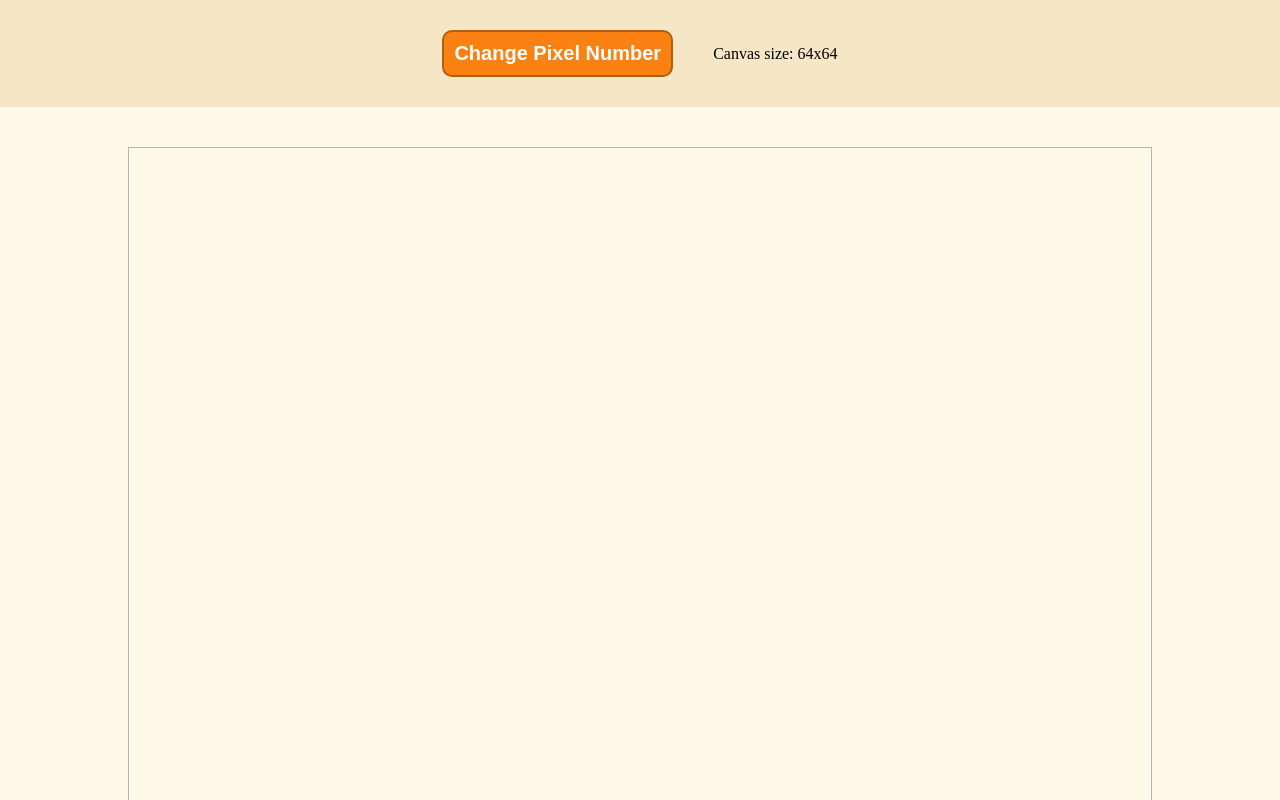
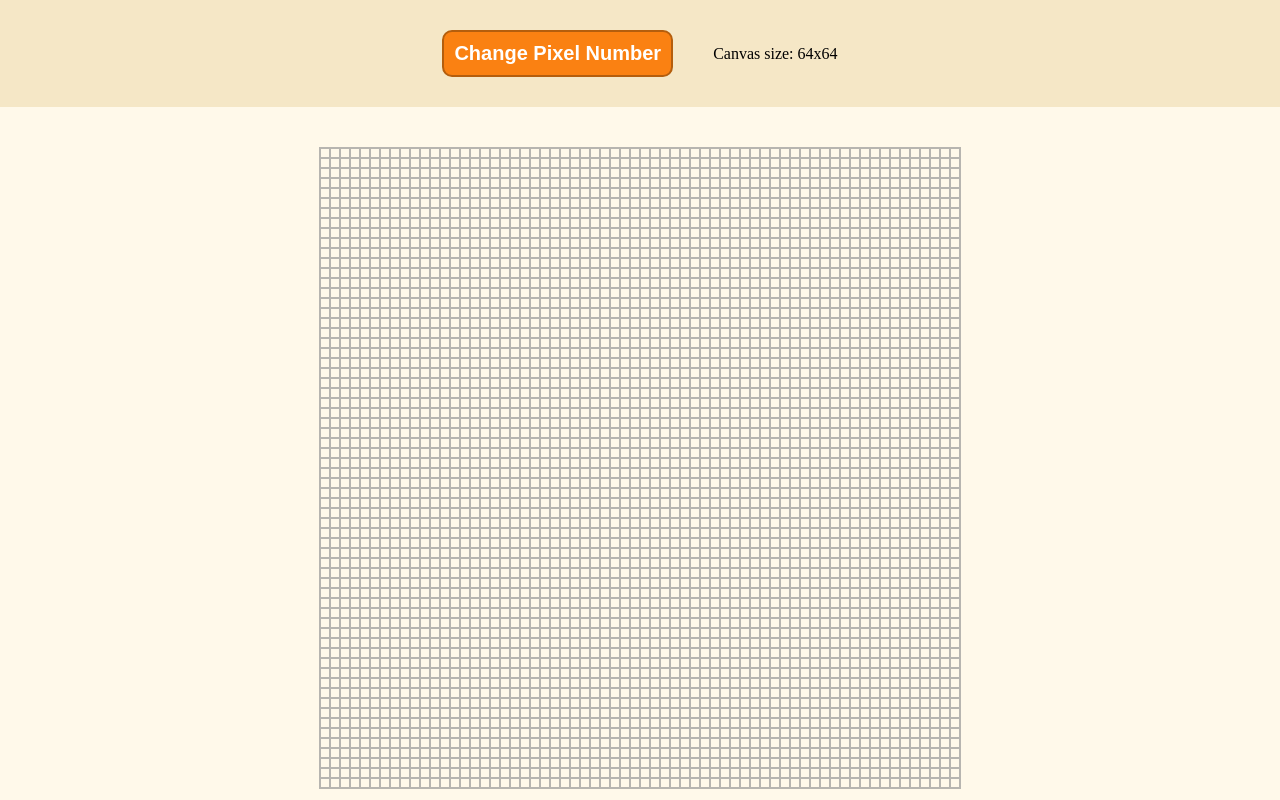
Before and after one commit to yeak558/etch-a-sketch, a plain HTML site: page index.html in a window 1280 px wide. Shown: the top 800 px of the page. Drawn offline with Linux system fonts and the light colour scheme.

Commit message:
Fix initCanvas function

```diff
--- a/script.js
+++ b/script.js
@@ -3,22 +3,30 @@ const gridContainer = document.querySelector(".grid-container");
 const pixelNumberButton = document.querySelector("#pixel-number-button");
 const canvasInfo = document.querySelector("#canvas-info");
 
+
 // General variables
 let defaultPixelNumber = 64;
-let pixelSize = 16;
+let pixelSize; // will be decided according to pixel number
+const width = 640;
+const height = 640;
+
 
 initCanvas();
 pixelNumberButton.addEventListener("click", drawCanvas);
 
 function initCanvas() {
-	gridContainer.style.width = `${pixelSize * 64}px`;
-	gridContainer.style.height = `${pixelSize * 64}px`;
 	canvasInfo.textContent = "Canvas size: 64x64";
-	let totalGrid = 64**2;
-	for (let i = 1; i <= totalGrid; i++) {
-		let grid = document.createElement("div");
-		grid.classList.add("grid");
-		gridContainer.appendChild(grid);
+	for (let i = 1; i <= 64; i++ ) {
+		let gridLine = document.createElement("div");
+		gridLine.classList.add("grid-line");
+		for (let j = 1; j <= 64; j++) {
+			let pixel = document.createElement("div");
+			pixel.style.width = `${width / 64}px`;
+			pixel.style.height = `${height / 64}px`;
+			pixel.classList.add("pixel");
+			gridLine.appendChild(pixel);
+		}
+		gridContainer.appendChild(gridLine);
 	}
 }
 
@@ -31,10 +39,6 @@ function drawCanvas() {
 			alert("Please enter a positive value less than or equal to 100");
 		}
 	} while (pixelNumber <= 0 || pixelNumber > 100)
-
-	// gridContainer.style.width = `${pixelSize * pixelNumber}px`;
-	// gridContainer.style.height = `${pixelSize * pixelNumber}px`;
-
 	canvasInfo.textContent = `Canvas size: ${pixelNumber}x${pixelNumber}`;
 	for (let i = 1; i <= pixelNumber; i++) {
 		let gridLine = document.createElement("div");
--- a/style.css
+++ b/style.css
@@ -37,8 +37,8 @@ body {
 .grid-container {
 	margin-bottom: 40px;
 	border: 1px solid rgba(151, 151, 151, 0.686);
-	width: 640px;
-	height: 640px;
+	width: 642px;
+	height: 642px;
 	align-self: center;
 	display: flex;
 	flex-wrap: wrap;
@@ -50,12 +50,10 @@ body {
 	flex-wrap: wrap;
 }
 
-.square {
+.pixel {
 	border: 1px solid rgba(151, 151, 151, 0.686);
-	width: 16px;
-	height: 16px;
 }
 
-.square:hover {
+.pixel:hover {
 	background-color: rgb(150, 149, 149);
 }
```
